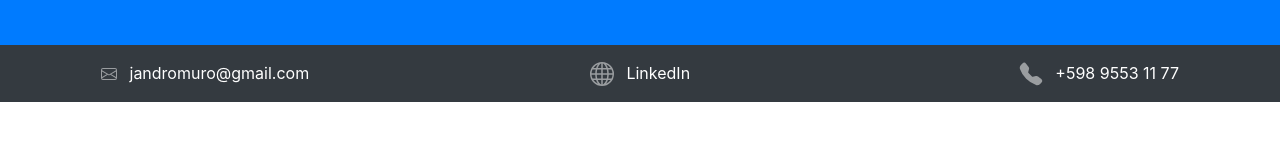
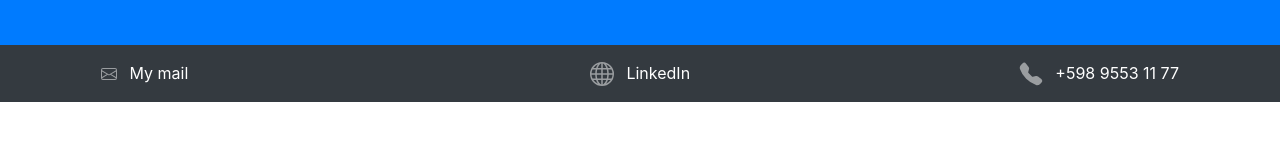
Before and after one commit to AlejandroMuro/curriculum, a plain HTML site: page index.html in a window 1280 px wide. Shown: the part 334-487 px from the top of the page. Drawn offline with nearby package versions, Linux system fonts and the light colour scheme.

Commit message:
made mail link work to send me mail

```diff
--- a/index.html
+++ b/index.html
@@ -46,7 +46,7 @@
       <svg width="1em" height="1.5em" viewBox="0 0 16 16" class="bi bi-envelope" fill="currentColor" xmlns="http://www.w3.org/2000/svg">
         <path fill-rule="evenodd" d="M0 4a2 2 0 0 1 2-2h12a2 2 0 0 1 2 2v8a2 2 0 0 1-2 2H2a2 2 0 0 1-2-2V4zm2-1a1 1 0 0 0-1 1v.217l7 4.2 7-4.2V4a1 1 0 0 0-1-1H2zm13 2.383l-4.758 2.855L15 11.114v-5.73zm-.034 6.878L9.271 8.82 8 9.583 6.728 8.82l-5.694 3.44A1 1 0 0 0 2 13h12a1 1 0 0 0 .966-.739zM1 11.114l4.758-2.876L1 5.383v5.73z"/>
       </svg>
-      <a href="jandromuro@gmail.com" class="text-white ml-2">jandromuro@gmail.com</a>
+      <a href="mailto: jandromuro@gmail.com" class="text-white ml-2">My mail</a>
     </div>
     <div class="col-md text-md-center pb-2 pb-md-0">
       <svg width="1.5em" height="1.5em" viewBox="0 0 16 16" class="bi bi-globe" fill="currentColor" xmlns="http://www.w3.org/2000/svg">
@@ -165,7 +165,7 @@
       </div>
     </main>
     <footer class="bg-dark text-white-50 text-center mt-5 p-3">
-  &copy; 2021 Alejandro Muro - <a href="jandromuro@gmail.com" class="text-white-50">Email</a> | <a href="https://www.linkedin.com/in/alejandro-muro-ottonello-b0584262/" class="text-white-50">LinkedIn</a> | <a href="https://www.facebook.com/alejandro.muro1/?viewas=" class="text-white-50">Facebook</a>
+  &copy; 2021 Alejandro Muro - <a href="mailto: jandromuro@gmail.com" class="text-white-50">Email</a> | <a href="https://www.linkedin.com/in/alejandro-muro-ottonello-b0584262/" class="text-white-50">LinkedIn</a> | <a href="https://www.facebook.com/alejandro.muro1/?viewas=" class="text-white-50">Facebook</a>
 </footer>
   </body>
   </html>
```
